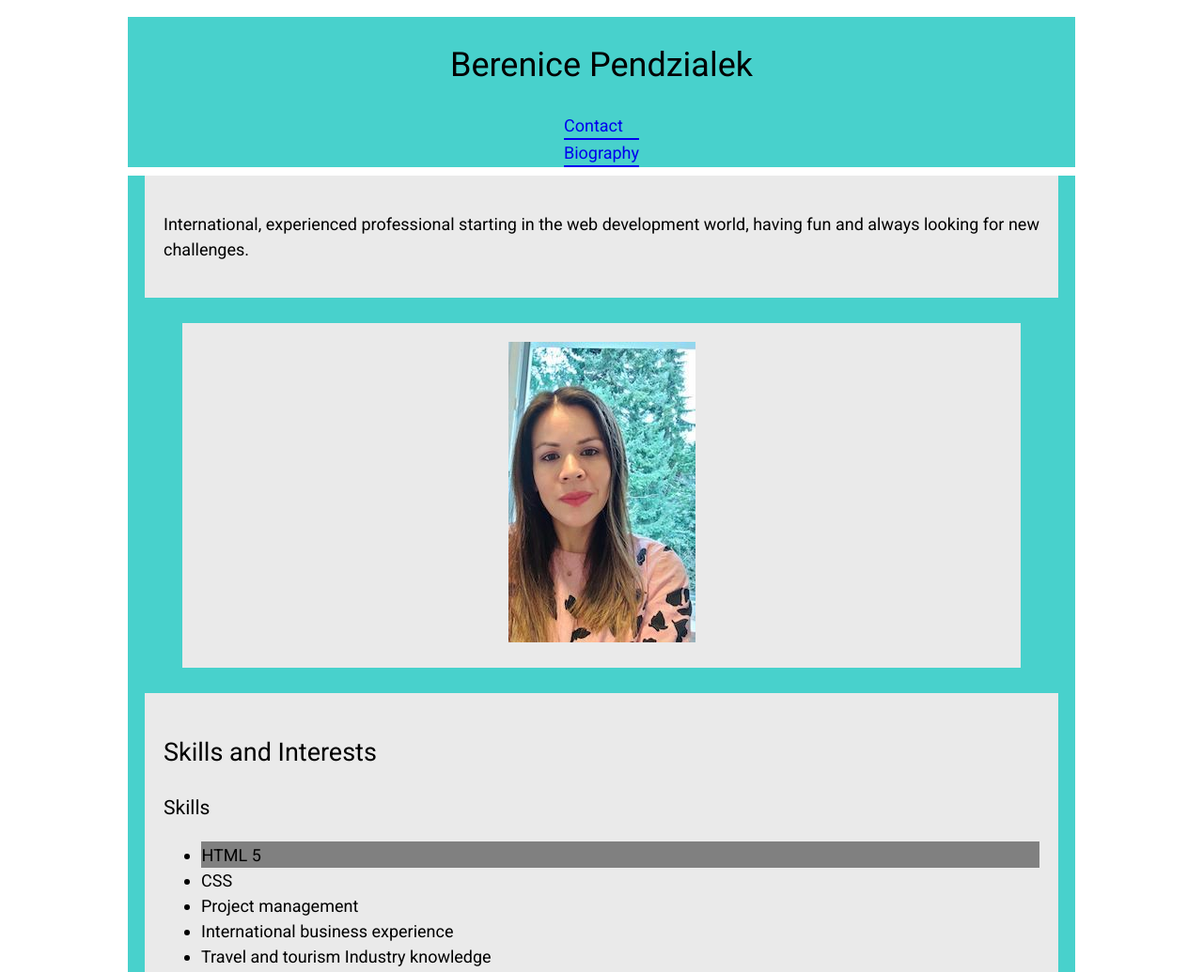
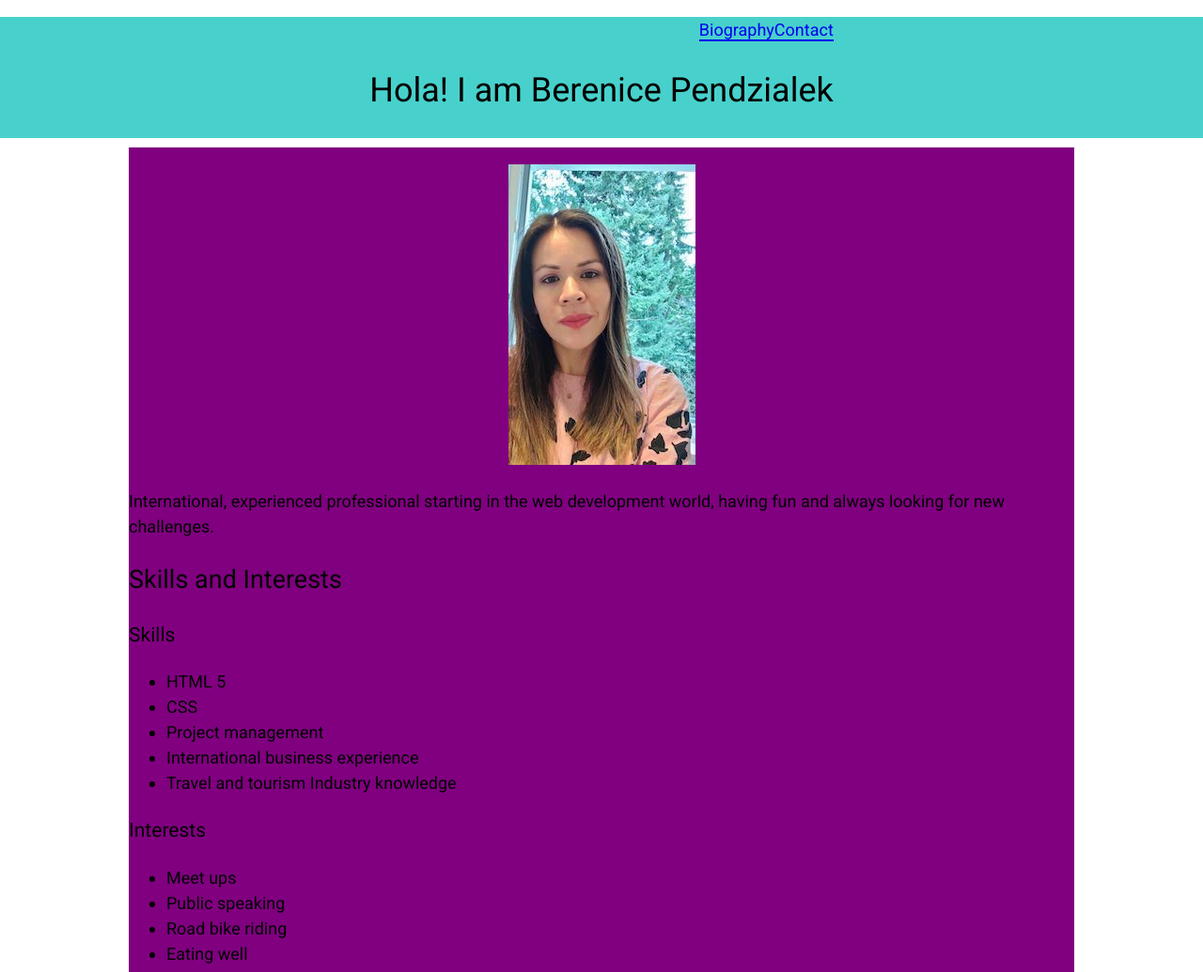
Before and after one commit to BerePendzialek/personal-website, a plain HTML site: page src/index.html in a window 1280 px wide. Shown: the top 1035 px of the page at 94% size. Drawn offline with Linux system fonts and the light colour scheme.

Commit message:
add new grid

```diff
--- a/src/index.html
+++ b/src/index.html
@@ -14,26 +14,25 @@
 
   <body>
     <header id="top">
-      <h1>Berenice Pendzialek</h1>
+      <ul class="navigation-list">
+        <li class="navigation-item"><a href="#bio">Biography</a></li>
+        <li class="navigation-item"><a href="#contact">Contact</a></li>
+      </ul>
 
-      <nav>
-        <a href="#contact">Contact</a>
-        <a href="#bio">Biography</a>
-      </nav>
+      <h1>Hola! I am Berenice Pendzialek</h1>
     </header>
 
     <main>
-      <article>
+      <figure>
+        <img src="images/berenice_pendzialek.jpg" alt="" />
+      </figure>
+
       <section>
         <p>
           International, experienced professional starting in the web
           development world, having fun and always looking for new challenges.
         </p>
       </section>
-
-        <figure>
-          <img src="images/berenice_pendzialek.jpg" alt="" />
-        </figure>
 
       <section>
         <h2>Skills and Interests</h2>
@@ -74,8 +73,7 @@
         <a href="https://codepen.io/berependzialek">Codepen</a><br />
         <a href="https://www.linkedin.com/in/berenicependzialek/">LinkedIn</a
         ><br />
-          <a href="https://www.xing.com/profile/DrBerenice_Pendzialek/cv"
-            >Xing</a
+        <a href="https://www.xing.com/profile/DrBerenice_Pendzialek/cv">Xing</a
         ><br />
       </section>
 
@@ -84,11 +82,11 @@
         <p>
           Previous to my web development turn, I devoted myself from 2005 to
           2019 to Chinese tourism, especially the topic of outbound tourism to
-            the Americas and Europe. Through the years, I have gathered
-            experience on performing qualitative and quantitative research and
-            analysis, online marketing and social media, international project
-            management, keynote presentations and trainings to industry´s
-            stakeholders, as well as event organization.
+          the Americas and Europe. Through the years, I have gathered experience
+          on performing qualitative and quantitative research and analysis,
+          online marketing and social media, international project management,
+          keynote presentations and trainings to industry´s stakeholders, as
+          well as event organization.
         </p>
         <p>
           In 2020, I wanted to start something new. I needed a break from
@@ -96,13 +94,12 @@
           started with a book “Java for Dummies'' and went on to watch some
           tutorials from Wes Bos about Java Script. After that I got a
           recommendation of neue fische and here I am working my way through
-            code, apps and enjoying the time spent with my classmates and
-            coaches.
+          code, apps and enjoying the time spent with my classmates and coaches.
         </p>
         <p>
           Originally from Culiacan, Mexico, I currently live in Hamburg,
-            Germany. I just love to be moving, I enjoy riding my road bike (have
-            a look at my
+          Germany. I just love to be moving, I enjoy riding my road bike (have a
+          look at my
           <a href="https://strava.com/athletes/50924916">Strava profile </a>
           to see my tours), travelling and assisting to meet ups. Here you can
           find some photos that go along with my biography of mobility.
@@ -141,14 +138,13 @@
             <tr>
               <td>May 2008 - December 2008</td>
               <td>
-                  Economic Analyst at the Economic Section of the Chinese
-                  Embassy in Mexico City
+                Economic Analyst at the Economic Section of the Chinese Embassy
+                in Mexico City
               </td>
             </tr>
           </tbody>
         </table>
       </section>
-      </article>
     </main>
 
     <footer>
--- a/src/styles/index.css
+++ b/src/styles/index.css
@@ -8,16 +8,17 @@
 }
 
 body {
-  grid-template-columns: 5fr 1fr;
-  row-gap: 0.5em;
+  display: grid;
+  grid-template-columns: 10% auto 10%;
+  grid-template-rows: auto auto auto;
+  row-gap: 10px;
   column-gap: 00.5em;
   margin: 0 auto;
-  max-width: 56em;
+  max-width: auto;
   padding: 1em 0;
   font-family: 'Roboto', sans-serif;
   font-size: 112.5%;
   line-height: 1.5;
-  display: grid;
 }
 
 a {
@@ -36,61 +37,35 @@ button {
   font-size: 1em;
 }
 
-header,
-footer {
-  grid-column: 1/3;
+nav {
+  background: mediumturquoise;
+  grid-column: 2/3;
+  display: grid;
+  align-items: baseline;
+  justify-content: center;
 }
 
 header {
+  grid-column: 1/4;
   background: mediumturquoise;
   display: grid;
   align-items: center;
   justify-content: center;
 }
 
-nav {
-  background: mediumturquoise;
-  grid-column: 1/3;
-  display: grid;
-  align-items: baseline;
-  justify-content: center;
-}
-
 main {
-  background: mediumturquoise;
-  grid-column: 1/3;
+  background: purple;
+  grid-column: 2/3;
 }
 
 footer {
-  background: grey;
+  grid-column: 1/4;
+  background: red;
 }
 
-article {
-  display: grid;
-  grid-template-columns:
-    [full-start] minmax(0.5em, 0.5fr)
-    [main-start] minmax(0, 56em) [main-end]
-    minmax(0.5em, 0.5fr) [full-end];
-  grid-gap: 0.5em;
-}
-
-section {
-  grid-column: main;
-}
-
-figure {
-  grid-column: main;
-  grid-gap: 0.5em;
-}
-
-/* Demo Specific Styles */
+/* Specific Styles */
 body {
   padding: 1em 0;
-}
-
-article > * {
-  background-color: #eaeaea;
-  padding: 20px;
 }
 
 figure {
@@ -100,10 +75,14 @@ figure {
 img {
   max-width: 100%;
 }
+/* Specific Styles */
 
-.skill {
-  border: navy;
-  background: grey;
-  padding: 0.5px;
+.navigation-list {
+  list-style: none;
+  margin: 0;
+  padding: 0;
+  display: flex;
+  flex-direction: row;
+  justify-content: right;
+  align-items: right;
 }
-/* Specific Styles */
```
Lines whose indentation alone changed are shown as unchanged.
